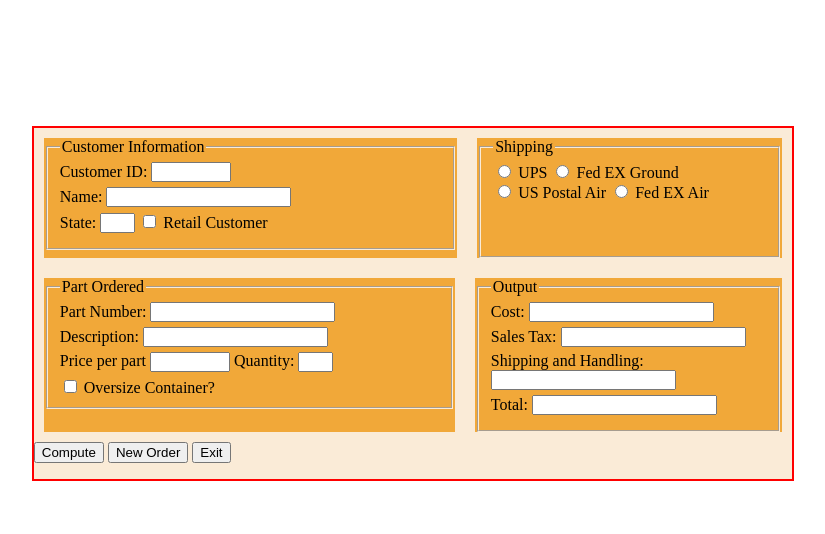
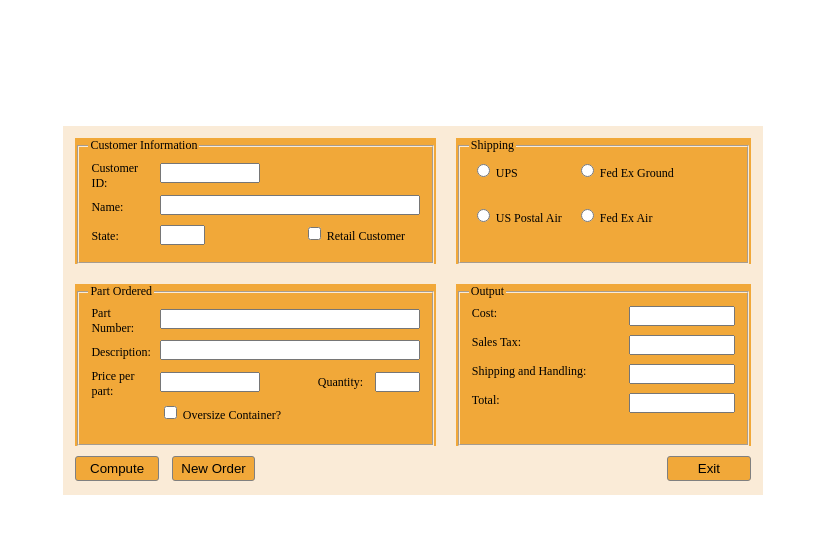
Before and after one commit to Irenyak1/mail-order, a plain HTML site: page mailOrder.html in a window 1280 px wide. Shown: the whole page, without its empty margins (227-1052 px from the left). Drawn offline with Linux system fonts and the light colour scheme.

Commit message:
Refactor my html and css code and add an empty javascript file

```diff
--- a/mailOrder.css
+++ b/mailOrder.css
@@ -1,23 +1,35 @@
-/* form{
-    margin: 20px auto;
-    background-color: antiquewhite;
-} */
-
 #main-div{
-    width: 60%;
-    border: 2px solid red;
+    width: 55%;
+    border: 2px solid rgb(250, 235, 215);
     margin: 0 auto;
     margin-top: 10%;
-    background-color: antiquewhite;
+    background-color: rgb(250, 235, 215);
+    font-size: 12px;
+}
+td{
+    font-size: 12px;
+}
 
-}
 #top-div, #bottom-div{
     display: flex;
+}
 
+#top-left, #bottom-left{
+    width:55%;
 }
+#top-right, #bottom-right{
+    width:45%;
+}
+
+#table4 input[type=text]{
+    width: 40%;
+    float:right;
+}
+
 fieldset{
-    border-color: antiquewhite;
+    border-color: rgb(250, 235, 215);
 }
+
 input[type=text]{
     height: 20px;
     margin-bottom: 5px;
@@ -28,23 +40,52 @@ input[type=text]{
     margin: 10px  10px 10px 10px;
     display: inline-block;
 }
-#bottom-left{
-  width: 500px;
+
+#tright-fset, #tleft-fset{
+    height:110px;
+}
+#bright-fset, #bleft-fset{
+    height: 146px;
+}
+#customerid, #price{
+    width:100px;
+}
+#state, #quantity{
+    width: 45px;
+}
+#retail{
+    margin-left: 100px;
+}
+#ups, #fedex{
+    margin-bottom: 25px;
 
 }
-#top-left{
-   width: 420px;
+
+#fedex{
+    margin-left: 60px;
 }
-#top-right{
-    width: 310px;
+#fedexair{
+    margin-left: 16px;
+}
+#quantity{
+    float: right;
+}
+label[for=quantity]{
+    margin-left: 55px;
+}
+#name, #partn, #descript{
+    width: 260px;
+}
+button{
+    background-color: rgb(241, 168, 57);
+    width: 12%;
+    height: 25px;
+    border: 1px solid gray;
+    border-radius: 3px;
+    margin-left: 10px;
 }
 
-#tright-fset{
-    height:100px;
+button#exit{
+    float: right;
+    margin-right: 10px;
 }
-#customerid, #price{
-    width:80px;
-}
-#state, #quantity{
-    width: 35px;
-}
--- a/mailOrder.html
+++ b/mailOrder.html
@@ -1,10 +1,9 @@
 <html lang="en">
-
   <head>
-    <meta charset="UTF-8">
-    <meta name="viewport" content="width=device-width, initial-scale=1.0">
-    <meta http-equiv="X-UA-Compatible" content="ie=edge">
-    <link rel="stylesheet" href="mailOrder.css">
+    <meta charset="UTF-8" />
+    <meta name="viewport" content="width=device-width, initial-scale=1.0" />
+    <meta http-equiv="X-UA-Compatible" content="ie=edge" />
+    <link rel="stylesheet" href="mailOrder.css" />
     <title>Mail-Order</title>
   </head>
 
@@ -15,92 +14,101 @@
           <div id="top-left">
             <fieldset id="tleft-fset">
               <legend>Customer Information</legend>
-                        <div>
-                            <label for="customerid">Customer ID:</label>
-                            <input type="text" id="customerid" value="">
-                        </div>
-                        <div>
-                            <label for="name">Name: </label>
-                            <input type="text" id="name" value="">
-                        </div>
-                        <span>
-                            <label for="state">State: </label>
-                            <input type="text" id="state" value="">
-                        </span>
-                        <span>
-                            <input type="checkbox" id="retail" value="">
+              <table id="table1">
+                <tr>
+                  <td><label for="customerid">Customer ID:</label></td>
+                  <td><input type="text" id="customerid" value="" /></td>
+                </tr>
+                <tr>
+                  <td><label for="name">Name: </label></td>
+                  <td><input type="text" id="name" value="" /></td>
+                </tr>
+                <tr>
+                  <td><label for="state">State: </label></td>
+                  <td>
+                    <input type="text" id="state" value="" />
+                    <input type="checkbox" id="retail" value=""/>
                     <label for="retail">Retail Customer</label>
-                        </span>
+                  </td>
+                </tr>
+              </table>
             </fieldset>
           </div>
           <div id="top-right">
             <fieldset id="tright-fset">
               <legend>Shipping</legend>
-                        <span>
-                            <input type="radio" id="ups" value="">
+              <table id="table2">
+                <tr>
+                  <td>
+                    <input type="radio" id="ups" value="" />
                     <label for="ups">UPS</label>
-                        </span>
-                        <span>
-                            <input type="radio" id="fedex" value="">
-                            <label for="fedex">Fed EX Ground</label>
-                        </span><br>
-                        <span>
-                            <input type="radio" id="postal" value="">
+                    <input type="radio" id="fedex" value="" />
+                    <label for="fedex">Fed Ex Ground</label>
+                  </td>
+                </tr>
+                <!-- <td></td> -->
+                <tr>
+                  <td>
+                    <input type="radio" id="postal" value="" />
                     <label for="postal">US Postal Air</label>
-                        </span>
-                        <span>
-                            <input type="radio" id="fedexair" value="">
-                            <label for="fedexair">Fed EX Air</label>
-                        </span>
+                    <input type="radio" id="fedexair" value="" />
+                    <label for="fedexair">Fed Ex Air</label>
+                  </td>
+                </tr>
+              </table>
             </fieldset>
           </div>
         </div>
         <div id="bottom-div">
-
           <div id="bottom-left">
             <fieldset id="bleft-fset">
               <legend>Part Ordered</legend>
-                        <div>
-                            <label for="partn">Part Number:</label>
-                            <input type="text" id="partn" value="">
-                        </div>
-                        <div>
-                            <label for="descript">Description:</label>
-                            <input type="text" id="descript" value="">
-                        </div>
-                        <span>
-                            <label for="price">Price per part</label>
-                            <input type="text" id="price" value="">
-                        </span>
-                        <span>
+              <table id="table3">
+                <tr>
+                  <td><label for="partn">Part Number:</label></td>
+                  <td><input type="text" id="partn" value="" /></td>
+                </tr>
+                <tr>
+                  <td><label for="descript">Description:</label></td>
+                  <td><input type="text" id="descript" value="" /></td>
+                </tr>
+                <tr>
+                    <td> <label for="price">Price per part:</label></td>
+                    <td><input type="text" id="price" value="" />
                     <label for="quantity">Quantity:</label>
-                            <input type="text" id="quantity" value="">
-                        </span>
-                        <div>
-                            <input type="checkbox" id="oversize" value="">
+                    <input type="text" id="quantity" value="" />
+                  </td>
+                </tr>
+                <tr>
+                <td></td>
+                  <td><input type="checkbox" id="oversize" value="" />
                   <label for="oversize">Oversize Container?</label>
-                        </div>
+                  </td>
+                </tr>
+              </table>
             </fieldset>
           </div>
           <div id="bottom-right">
             <fieldset id="bright-fset">
               <legend>Output</legend>
-                        <div>
-                            <label for="cost">Cost:</label>
-                            <input type="text" id="cost" value="">
-                        </div>
-                        <div>
-                            <label for="tax">Sales Tax:</label>
-                            <input type="text" id="tax" value="">
-                        </div>
-                        <div>
-                            <label for="handling">Shipping and Handling:</label>
-                            <input type="text" id="handling" value="">
-                        </div>
-                        <div>
-                            <label for="total">Total:</label>
-                            <input type="text" id="total" value="">
-                        </div>
+              <table id="table4">
+                <tr>
+                  <td><label for="cost">Cost:</label>
+                  <input type="text" id="cost" value="" /></td>
+                </tr>
+                <tr>
+                  <td><label for="tax">Sales Tax:</label>
+                  <input type="text" id="tax" value="" /></td>
+                </tr>
+                <tr>
+                  <td><label for="handling">Shipping and Handling:</label>
+                    <input type="text" id="handling" value="" /></td>
+                </tr>
+                <tr>
+                  <td><label for="total">Total:</label>
+                  <input type="text" id="total" value="" /></td>
+                </tr>
+              </table>
             </fieldset>
           </div>
         </div>
@@ -110,9 +118,7 @@
           <button type="" id="new-order">New Order</button>
           <button type="" id="exit">Exit</button>
         </div>
-
       </form>
     </div>
   </body>
-
 </html>
```
Also changed, not shown: mailOrder.js (added). Lines whose indentation alone changed are shown as unchanged.
